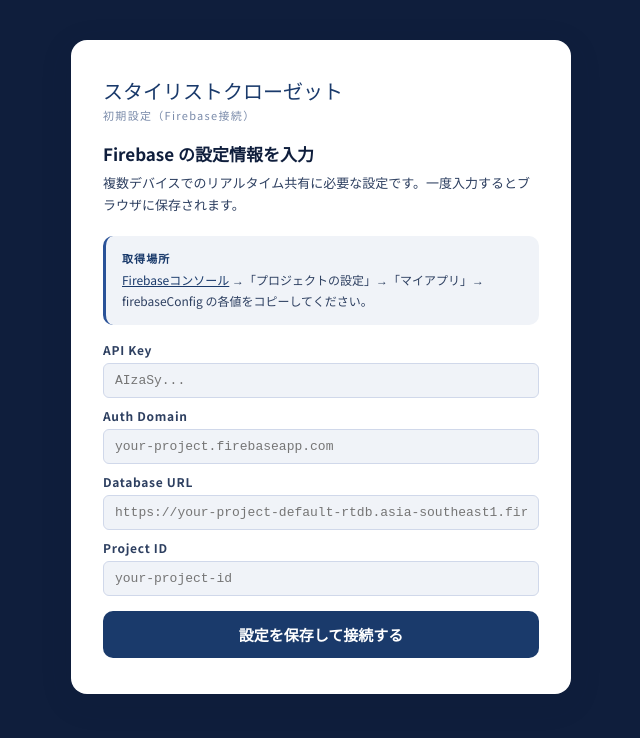
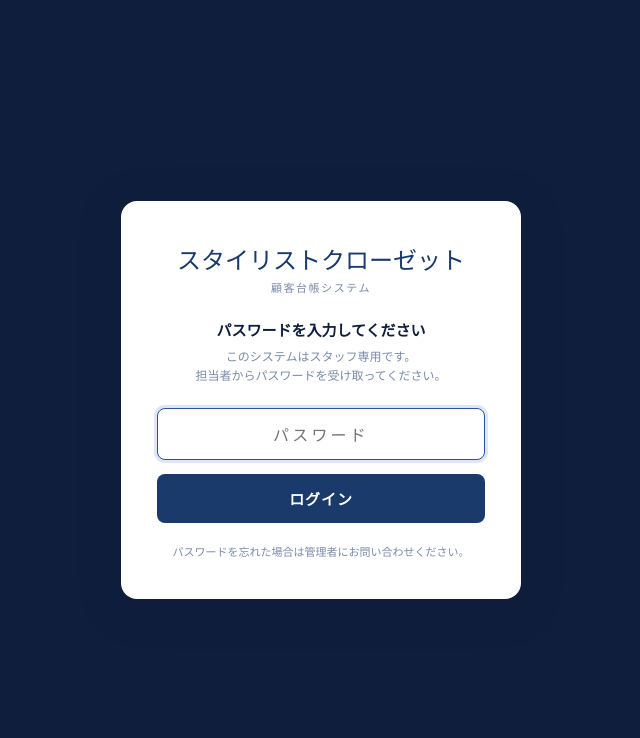
Before and after one commit to odayann-jpg/closet-archive, a plain HTML site: page index.html in a window 1280 px wide. Shown: the top 738 px of the page, without its empty margins (319-959 px from the left). Drawn offline with nearby package versions, Linux system fonts and the light colour scheme; a web font is replaced by a local one.

Commit message:
Update index.html

```diff
--- a/index.html
+++ b/index.html
@@ -299,29 +299,8 @@
 </div>
 
 <!-- SETUP -->
-<div class="setup-screen" id="setup-screen">
-  <div class="setup-box">
-    <div class="setup-logo">スタイリストクローゼット <span>初期設定（Firebase接続）</span></div>
-    <div class="setup-title">Firebase の設定情報を入力</div>
-    <div class="setup-desc">複数デバイスでのリアルタイム共有に必要な設定です。一度入力するとブラウザに保存されます。</div>
-    <div class="setup-step">
-      <div class="setup-step-num">取得場所</div>
-      <div class="setup-step-text"><a href="https://console.firebase.google.com/" target="_blank">Firebaseコンソール</a> →「プロジェクトの設定」→「マイアプリ」→ firebaseConfig の各値をコピーしてください。</div>
-    </div>
-    <div style="margin-top:16px">
-      <label class="setup-input-label">API Key</label>
-      <input class="setup-input" id="cfg-apiKey" placeholder="AIzaSy...">
-      <label class="setup-input-label">Auth Domain</label>
-      <input class="setup-input" id="cfg-authDomain" placeholder="your-project.firebaseapp.com">
-      <label class="setup-input-label">Database URL</label>
-      <input class="setup-input" id="cfg-databaseURL" placeholder="https://your-project-default-rtdb.asia-southeast1.firebasedatabase.app">
-      <label class="setup-input-label">Project ID</label>
-      <input class="setup-input" id="cfg-projectId" placeholder="your-project-id">
-      <div class="setup-error" id="setup-error">入力内容を確認してください。Database URLは「https://」から始まる完全なURLが必要です。</div>
-      <button class="setup-btn" onclick="saveConfig()">設定を保存して接続する</button>
-    </div>
-  </div>
-</div>
+<!-- SETUP SCREEN 非表示（設定値は埋め込み済み） -->
+<div class="setup-screen" id="setup-screen" style="display:none!important"></div>
 
 <div class="loading-overlay" id="loading-overlay">
   <div class="spinner"></div>
@@ -632,7 +611,6 @@
         <button class="settings-save-btn" onclick="changePassword()" style="margin-top:16px">パスワードを変更する</button>
         <div class="settings-note" style="margin-top:12px">※ 初期パスワードは <strong>closet2024</strong> です。必ず変更してください。<br>※ 変更後は全デバイスで新しいパスワードが必要になります。</div>
       </div>
-      <div style="text-align:center;margin-top:14px"><button onclick="resetConfig()" style="background:none;border:none;color:var(--ink-mute);font-size:12px;cursor:pointer;text-decoration:underline;font-family:'Noto Sans JP',sans-serif;">Firebase接続設定をリセット</button></div>
     </div>
   </div>
 </div>
@@ -668,18 +646,15 @@
   errEl.classList.remove('show');
   if (!input) { errEl.classList.add('show'); return; }
 
-  var cfg = getSavedConfig();
-
-  // Firebaseが未接続の場合は先に接続してからパスワード照合
-  if (!db && cfg) {
+  // Firebaseが未接続の場合は先に接続
+  if (!db) {
     try {
-      firebase.initializeApp(cfg);
+      firebase.initializeApp(FIREBASE_CONFIG);
       db = firebase.database();
     } catch(e) { /* already initialized */ }
   }
 
   if (!db) {
-    // Firebase接続できない場合は初期パスワードのみ許可
     if (input === DEFAULT_PASSWORD) { onLoginSuccess(); }
     else { errEl.classList.add('show'); document.getElementById('login-password').value = ''; }
     return;
@@ -783,6 +758,14 @@
   document.getElementById('fail-reason-wrap').classList.toggle('show', v==='不成立');
 }
 
+// ══ FIREBASE 設定（直接埋め込み）══
+var FIREBASE_CONFIG = {
+  apiKey: 'AIzaSyDAbBhEKr7xGevcgV4rB8ODkacNINwdFww',
+  authDomain: 'closet-archive-f79d3.firebaseapp.com',
+  databaseURL: 'https://closet-archive-f79d3-default-rtdb.asia-southeast1.firebasedatabase.app',
+  projectId: 'closet-archive-f79d3'
+};
+
 // ══ BOOT ══
 document.getElementById('r-date').value=new Date().toISOString().split('T')[0];
 (function(){
@@ -790,23 +773,16 @@
     var cb=document.getElementById(p[0]),wrap=document.getElementById(p[1]);
     if(cb&&wrap)cb.addEventListener('change',function(){wrap.classList.toggle('show',cb.checked);});
   });
-  ['s-date-from','s-date-to','s-name','s-staff','s-phone'].forEach(function(id){
+  ['s-date-from','s-date-to','s-name','s-staff'].forEach(function(id){
     var el=document.getElementById(id);
     if(el){el.addEventListener('input',renderList);el.addEventListener('change',renderList);}
   });
-  var cfg=getSavedConfig();
-  if(cfg){
-    if(checkLogin()){
-      // ログイン済み → そのままFirebase接続
-      initFirebase(cfg);
-    } else {
-      // 未ログイン → ログイン画面を先に表示、ログイン後にFirebase接続
-      showLoginScreen();
-      // ログイン成功時にFirebaseを初期化するよう上書き
-      window._pendingFirebaseConfig = cfg;
-    }
+  // 設定値は直接埋め込み済みなので常にFirebase接続
+  if(checkLogin()){
+    initFirebase(FIREBASE_CONFIG);
   } else {
-    document.getElementById('setup-screen').classList.add('show');
+    showLoginScreen();
+    window._pendingFirebaseConfig = FIREBASE_CONFIG;
   }
 })();
 
```
